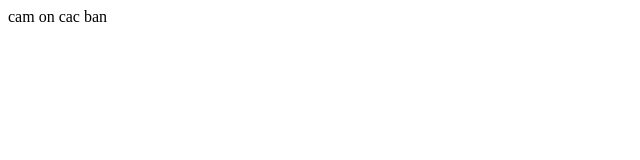
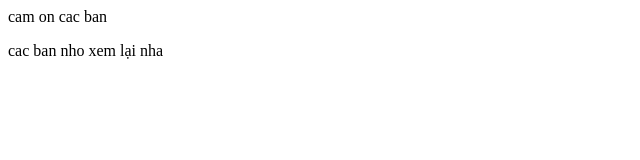
Before and after one commit to Tam-LT/web, a plain HTML site: page about.html in a window 1280 px wide. Shown: the whole page, without its empty margins (0-640 px from the left). Drawn offline with Linux system fonts and the light colour scheme.

Commit message:
Update about.html

```diff
--- a/about.html
+++ b/about.html
@@ -1,3 +1,4 @@
 <html>
 <p>cam on cac ban </p>
+  <p>cac ban nho xem lại nha </p>
 </html>
```
